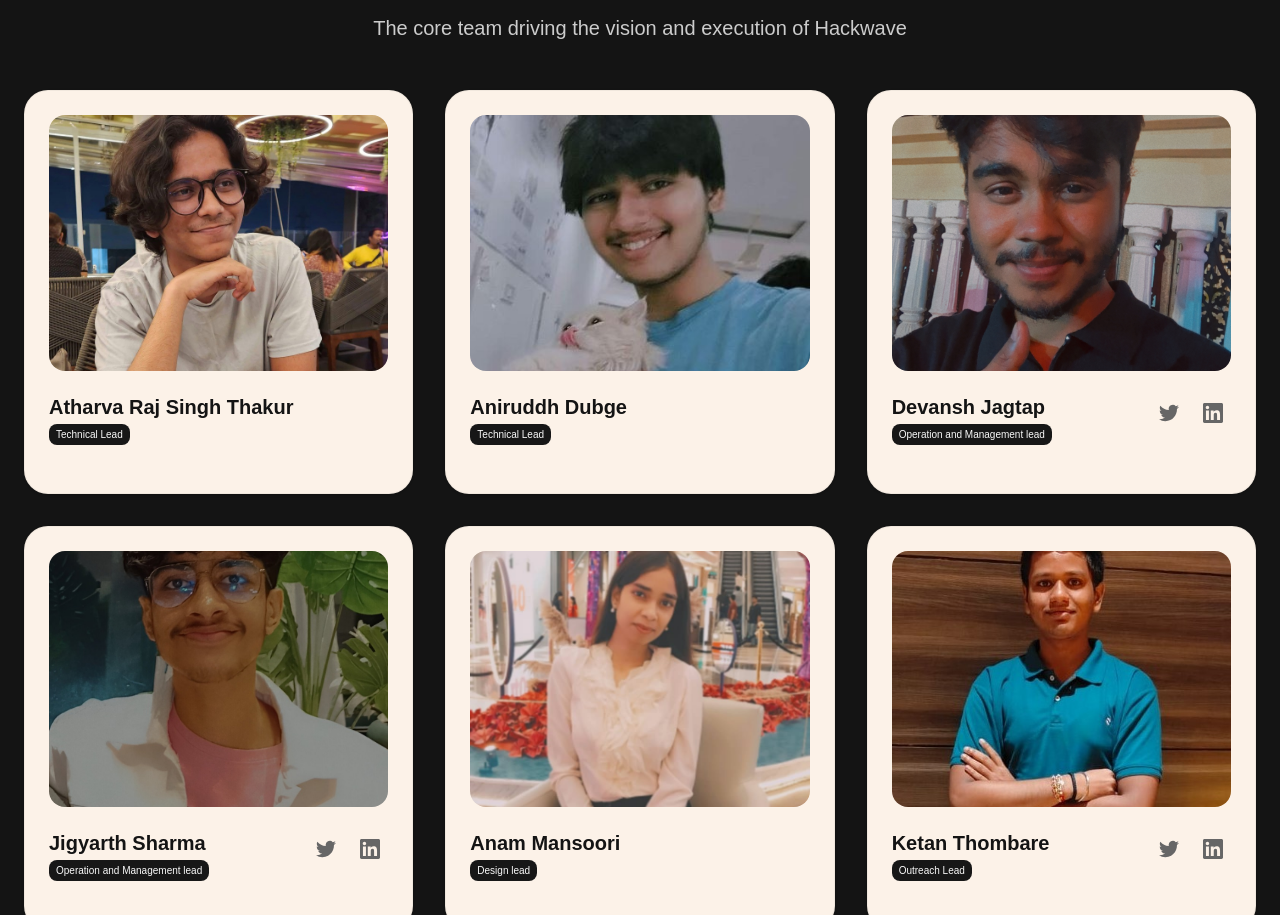
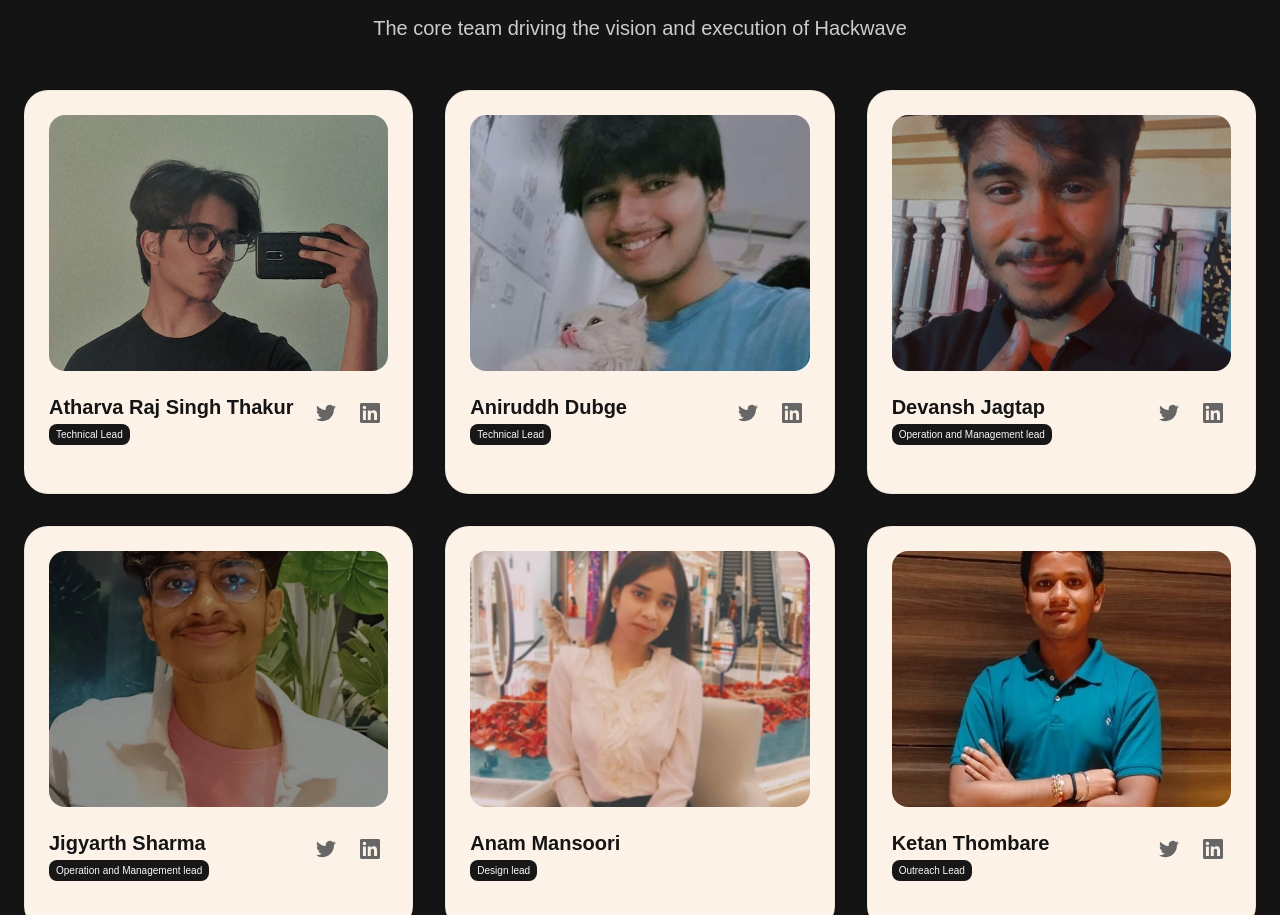
Before and after one commit to sumitrathore1971/hackwave-site, a Next.js app: page /team in a window 1280 px wide. Shown: the part 926-1841 px from the top of the page. Built offline with nearby package versions, Linux system fonts and the light colour scheme; a web font is replaced by a local one.

Commit message:
Update team member profiles: Change Atharva Raj Singh Thakur's image and add social media links for both Atharva and Aniruddh Dubge.

```diff
--- a/src/app/team/page.tsx
+++ b/src/app/team/page.tsx
@@ -51,9 +51,12 @@ const organizers: TeamMember[] = [
     id: 1,
     name: "Atharva Raj Singh Thakur",
     role: "Technical Lead",
-    image: "/teamPhoto/atharva.jpeg",
+    image: "/teamPhoto/atharva2.jpg",
     category: "organizer",
-    social: {},
+    social: {
+      twitter: "https://x.com/codepaglu",
+      linkedin: "https://www.linkedin.com/in/atharvarajthakur/",
+    },
   },
   {
     id: 2,
@@ -61,7 +64,10 @@ const organizers: TeamMember[] = [
     role: "Technical Lead",
     image: "/teamPhoto/AniruddhDubge.jpeg",
     category: "organizer",
-    social: {},
+    social: {
+      twitter: "https://x.com/icantcodefyi",
+      linkedin: "https://www.linkedin.com/in/aniruddhdubge/",
+    },
   },
   {
     id: 3,
```
Also changed, not shown: public/teamPhoto/atharva1.jpg (added), public/teamPhoto/atharva2.jpg (added).
